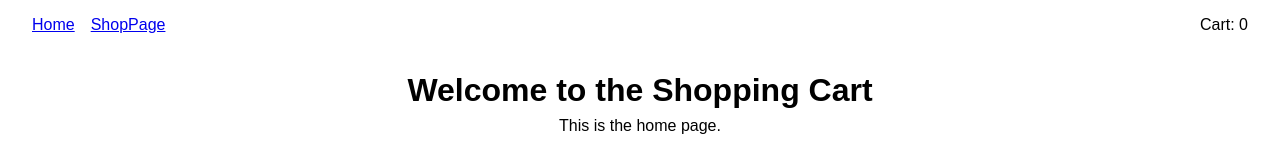
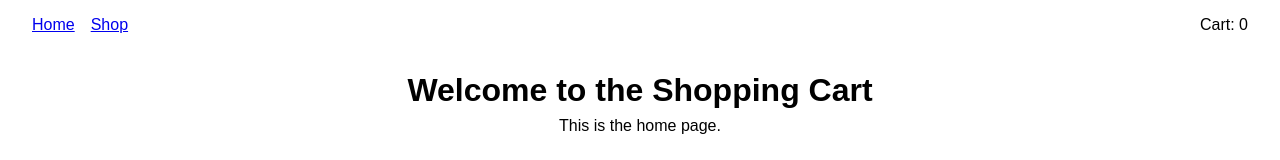
Before and after one commit to CeeZ-11/Odin-Project-Shopping-Cart, a React (Vite) app: page / in a window 1280 px wide. Shown: the top 160 px of the page. Built offline with nearby package versions, Linux system fonts and the light colour scheme.

Commit message:
:wrench: chore: rename ShopPage link name to Shop

```diff
--- a/src/components/Navbar.jsx
+++ b/src/components/Navbar.jsx
@@ -6,7 +6,7 @@ export default function Navbar({ cartCount }) {
       <div className="nav">
         <div className="links">
           <Link to="/">Home</Link>
-          <Link to="/Shop">ShopPage</Link>
+          <Link to="/Shop">Shop</Link>
         </div>
         <span>Cart: {cartCount} </span>
       </div>
```
